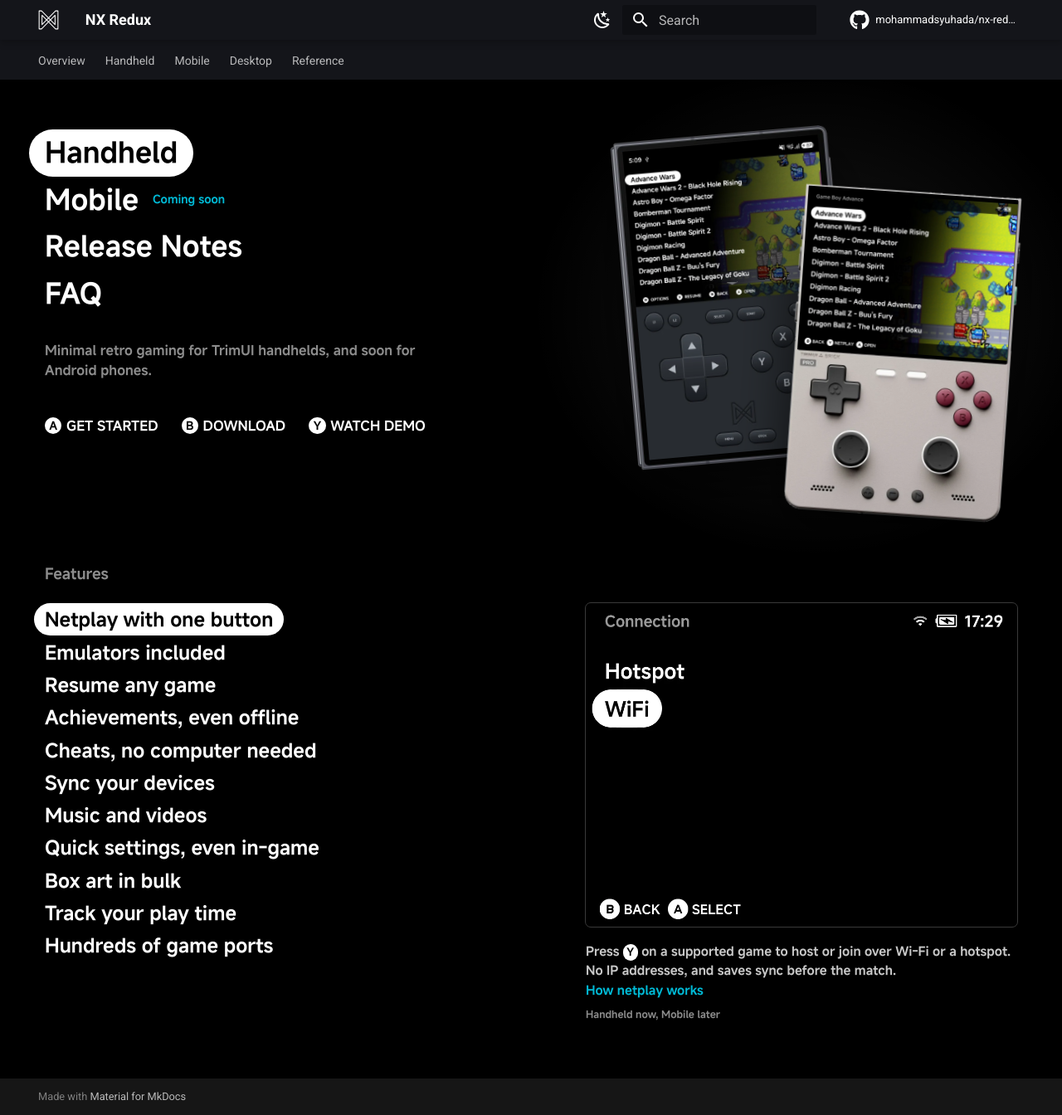
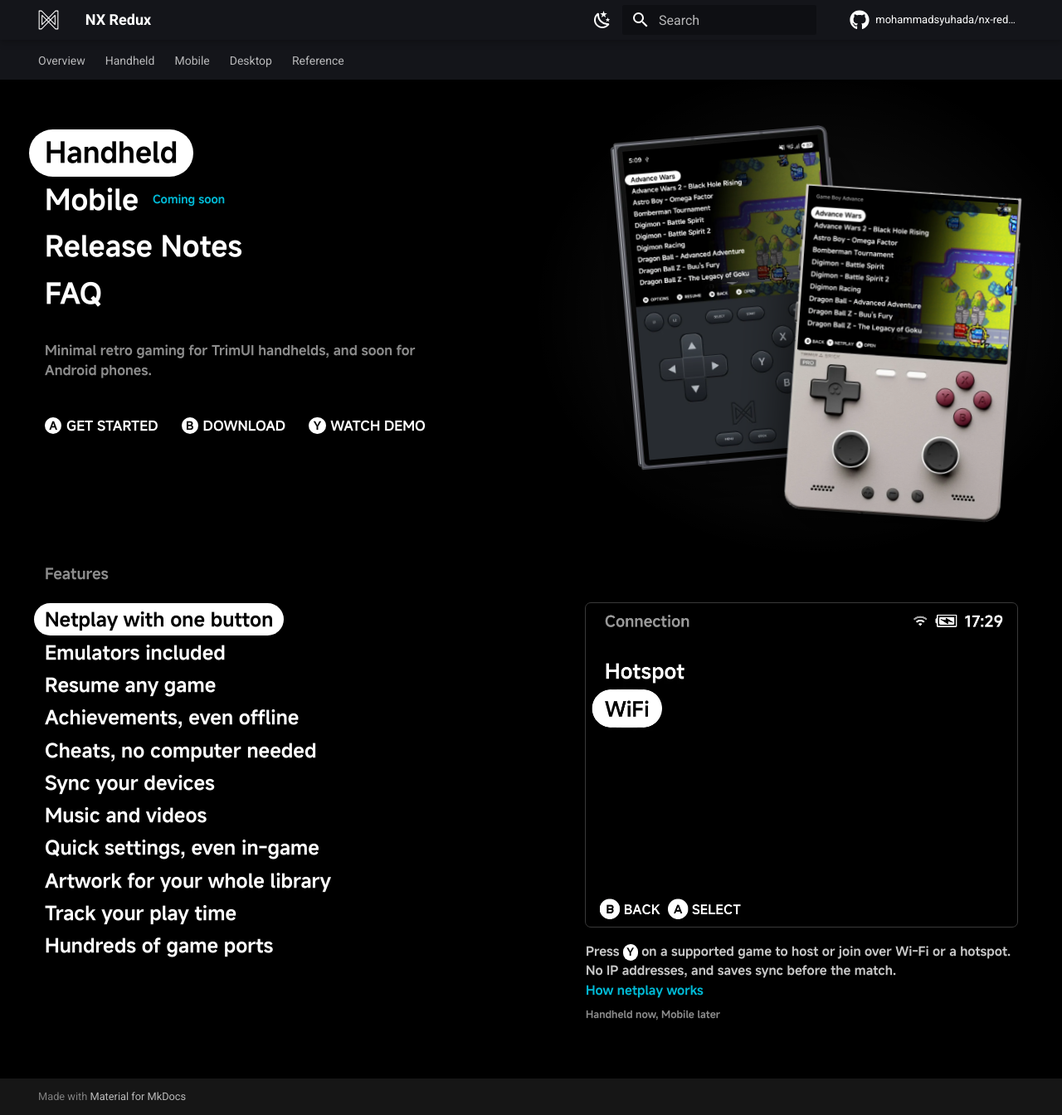
Before and after one commit to mohammadsyuhada/nx-redux-docs, an MkDocs documentation site: the page built from docs/index.md, in a window 1280 px wide and 1344 px high. Shown: the whole window at 83% size. Built offline with MkDocs 1.6.1 and Material for MkDocs 9.7.7, drawn with Linux system fonts in a browser that asks for light colours; comment, search, counter and statistics services are not loaded.

Commit message:
copy(site): artwork feature covers box art, screenshots and mix

```diff
--- a/overrides/home.html
+++ b/overrides/home.html
@@ -85,7 +85,7 @@
       {"title": "Quick settings, even in-game", "href": "handheld/guide/osd/", "more": "Open the On-Screen Display", "shot": "assets/screenshots/osd.png",
        "text": "Long-press <kbd>MENU</kbd> for volume, brightness, Wi-Fi, Bluetooth, screenshots and screen recording without leaving your game.",
        "platform": "Handheld"},
-      {"title": "Box art in bulk", "href": "handheld/apps/artwork-manager/", "more": "Use the Artwork Manager", "shot": "assets/screenshots/artwork-manager.png",
+      {"title": "Artwork for your whole library", "href": "handheld/apps/artwork-manager/", "more": "Use the Artwork Manager", "shot": "assets/screenshots/artwork-manager.png",
        "text": "Fetch box art, screenshots and a mix of both for whole systems at once.",
        "platform": "Handheld"},
       {"title": "Track your play time", "href": "handheld/apps/game-tracker/", "more": "Open the Game Tracker", "shot": "assets/screenshots/game-tracker.png",
```
